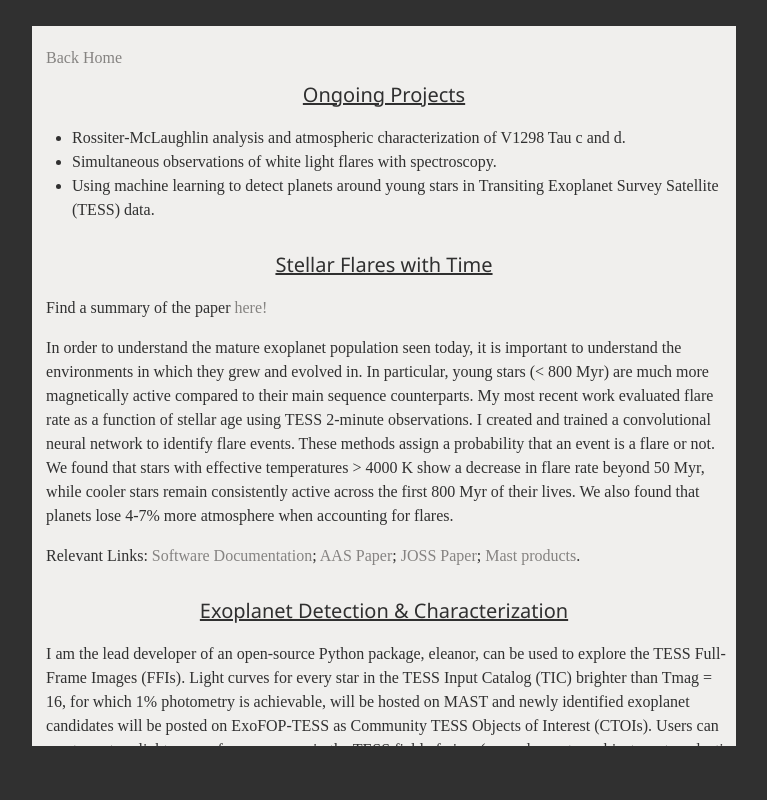
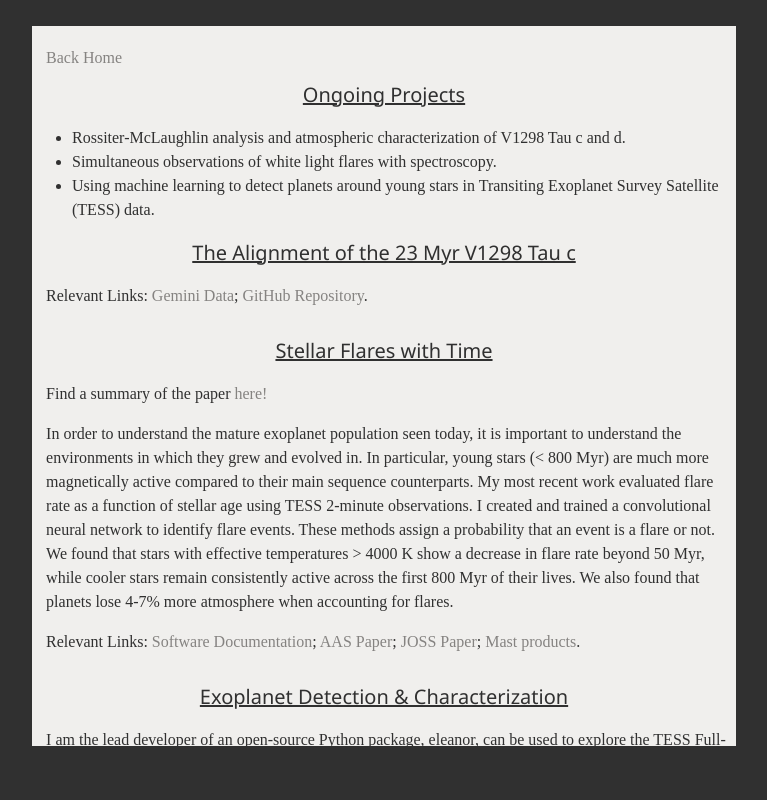
Before and after one commit to afeinstein20/afeinstein20.github.io, a plain HTML site: page research.html in a window 1280 px wide. Shown: the whole page, without its empty margins (256-1023 px from the left). Drawn offline with nearby package versions, Linux system fonts and the light colour scheme.

Commit message:
i guess i changed something?

```diff
--- a/research.html
+++ b/research.html
@@ -23,6 +23,17 @@
 	<li>Using machine learning to detect planets around young stars in Transiting Exoplanet Survey Satellite (TESS) data.</li>
       </ul>
     </p>
+
+
+    <h4 style=",argin-top:4%"><u>The Alignment of the 23 Myr V1298 Tau c</u></h4>
+
+    <p>
+
+    </p>
+    <p>
+      Relevant Links:
+      <a href="https://archive.gemini.edu/searchform/not_site_monitoring/NotFail/GN-2019B-FT-215/notengineering/cols=CTOWEQ">Gemini Data</a>;
+      <a href="https://github.com/afeinstein20/doppler_tomography">GitHub Repository</a>.
 
     <h4 style="margin-top:4%"><u>Stellar Flares with Time</u></h4>
 
```
Also changed, not shown: exoplanets3.html (+1 -1 lines).
